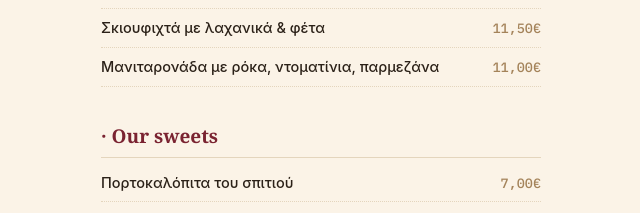
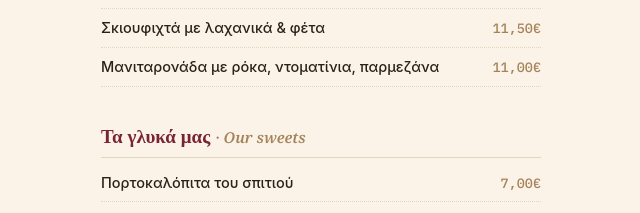
Before and after one commit to tomacity/tsipouradiko-smart-link-, a plain HTML site: page menu.html in a window 1280 px wide. Shown: the part 2889-3102 px from the top of the page, without its empty margins (319-959 px from the left). Drawn offline with Linux system fonts and the light colour scheme.

Commit message:
Update menu.html

```diff
--- a/menu.html
+++ b/menu.html
@@ -248,7 +248,7 @@
   <div class="item"><div class="item-row"><span class="name">Σκιουφιχτά με λαχανικά &amp; φέτα</span><span class="price">11,50€</span></div></div>
   <div class="item"><div class="item-row"><span class="name">Μανιταρονάδα με ρόκα, ντοματίνια, παρμεζάνα</span><span class="price">11,00€</span></div></div>
 
-  <div class="cat" id="glyka>Τα γλυκά μας <span class="en">· Our sweets</span></div>
+  <div class="cat" id="glyka">Τα γλυκά μας <span class="en">· Our sweets</span></div>
   <div class="item"><div class="item-row"><span class="name">Πορτοκαλόπιτα του σπιτιού</span><span class="price">7,00€</span></div></div>
   <div class="item"><div class="item-row"><span class="name">Cheesecake με μαρμελάδα της γιαγιάς</span><span class="price">7,00€</span></div></div>
   <div class="item"><div class="item-row"><span class="name">Συροπιαστή καρυδόπιτα με σοκολάτα</span><span class="price">7,00€</span></div></div>
```
